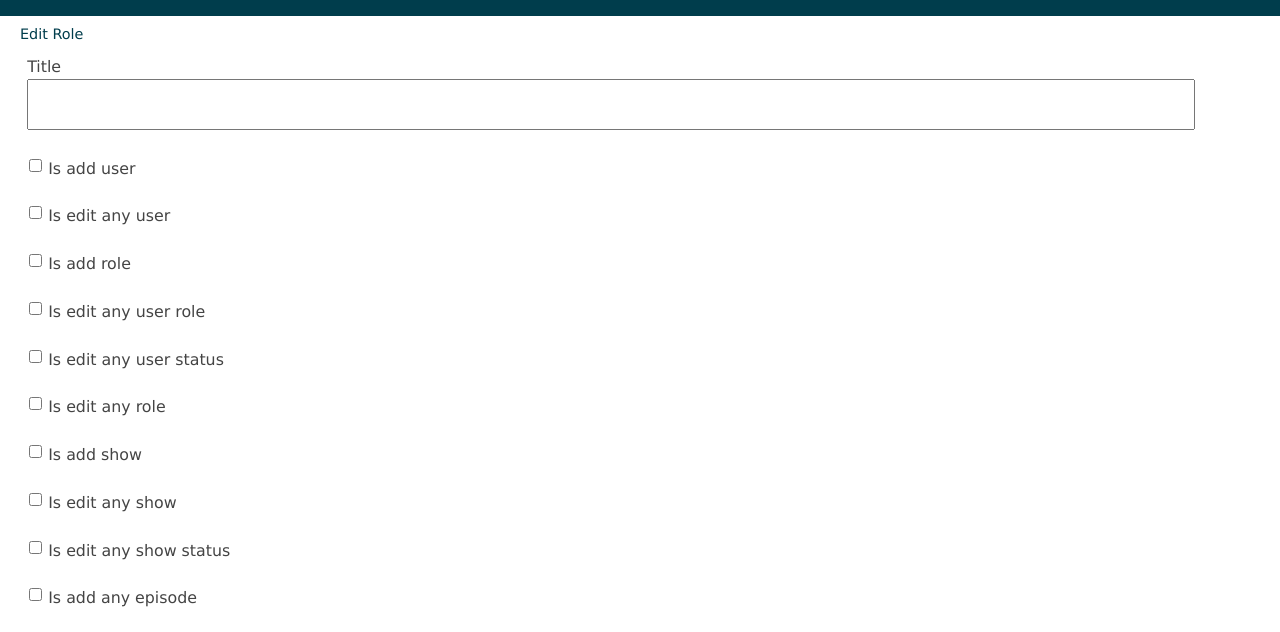
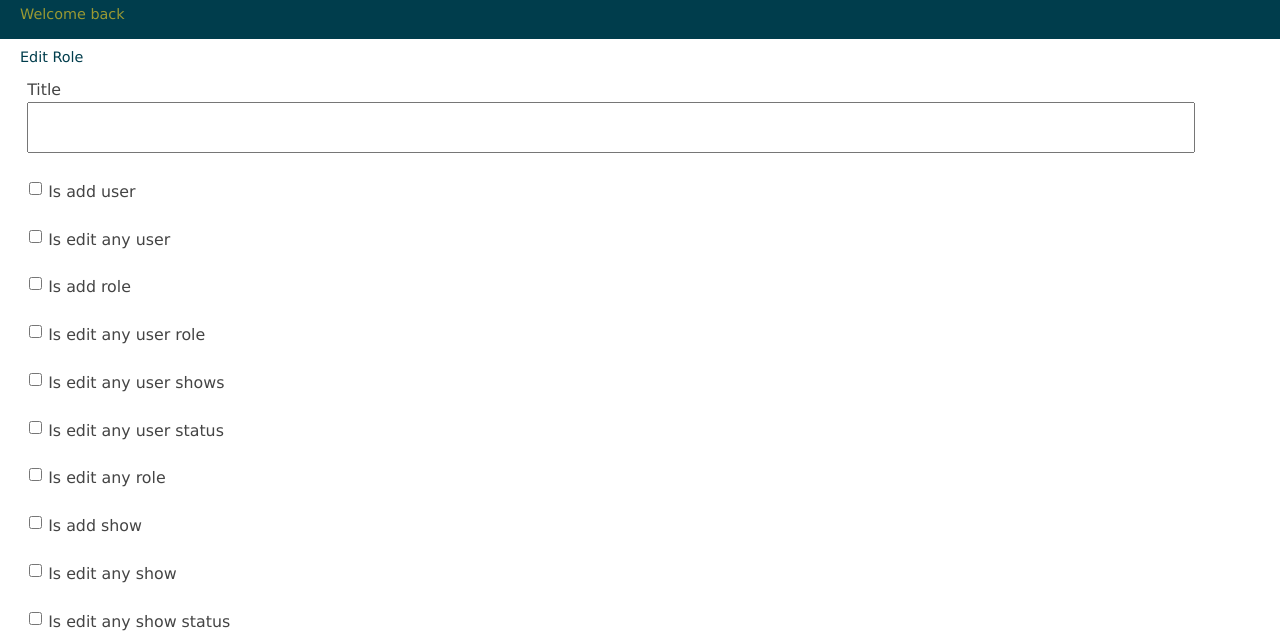
Before and after one commit to kfrankl1/media-catalog, a CakePHP app: the page made by app/View/Roles/edit.ctp in a window 1280 px wide. Shown: the part 31-663 px from the top of the page. Run offline with PHP 8.4 and a stand-in for CakePHP, Linux system fonts and the light colour scheme; the template is opened without the code that fills it, so the values that code supplies are empty; form fields are guessed from the names that the template uses; some libraries are stand-ins or nearby versions.

Commit message:
add permission to edit user's shows

```diff
--- a/app/View/Layouts/default.ctp
+++ b/app/View/Layouts/default.ctp
@@ -41,9 +41,18 @@
 	<div id="container">
 		<div id="header">
 			<h1><?php echo $this->Html->link($cakeDescription, 'http://cakephp.org'); ?></h1>
+            <h4>Welcome back
             <?php	if (AuthComponent::user('first_name') != null) {
-						echo '<h4>Welcome back ' . AuthComponent::user('first_name') . '</h4>'; //added by KF on 8/1/2013
-			?>
+						echo $this->Html->link(
+							AuthComponent::user('first_name'),
+							array(
+								'controller' => 'users',
+								'action' => 'edit',
+								AuthComponent::user('id')
+							)
+							, array('class' => 'account-link')
+						); ?>
+            </h4>
             <nav class="actions">
             	<?php echo $this->Html->link('Episodes', array('controller' => 'episodes', 'action' => 'index')); ?>
             	<?php echo $this->Html->link('Genres', array('controller' => 'genres', 'action' => 'index')); ?>
--- a/app/View/Roles/add.ctp
+++ b/app/View/Roles/add.ctp
@@ -8,6 +8,7 @@
 	echo $this->Form->input('is_edit_any_user', array('type' => 'checkbox'));
 	echo $this->Form->input('is_add_role', array('type' => 'checkbox'));
 	echo $this->Form->input('is_edit_any_user_role', array('type' => 'checkbox'));
+	echo $this->Form->input('is_edit_any_user_shows', array('type' => 'checkbox'));
 	echo $this->Form->input('is_edit_any_user_status', array('type' => 'checkbox'));
 	echo $this->Form->input('is_edit_any_role', array('type' => 'checkbox'));
 	echo $this->Form->input('is_add_show', array('type' => 'checkbox'));
--- a/app/View/Roles/edit.ctp
+++ b/app/View/Roles/edit.ctp
@@ -8,6 +8,7 @@
 	echo $this->Form->input('is_edit_any_user', array('type' => 'checkbox'));
 	echo $this->Form->input('is_add_role', array('type' => 'checkbox'));
 	echo $this->Form->input('is_edit_any_user_role', array('type' => 'checkbox'));
+	echo $this->Form->input('is_edit_any_user_shows', array('type' => 'checkbox'));
 	echo $this->Form->input('is_edit_any_user_status', array('type' => 'checkbox'));
 	echo $this->Form->input('is_edit_any_role', array('type' => 'checkbox'));
 	echo $this->Form->input('is_add_show', array('type' => 'checkbox'));
--- a/app/View/Roles/index.ctp
+++ b/app/View/Roles/index.ctp
@@ -15,6 +15,7 @@
         <th><?php echo $this->Paginator->sort('is_edit_any_user', 'Edit Any User'); ?></th>
         <th><?php echo $this->Paginator->sort('is_add_role', 'Add Role'); ?></th>
         <th><?php echo $this->Paginator->sort('is_edit_any_user_role', 'Edit Any User\'s Role'); ?></th>
+        <th><?php echo $this->Paginator->sort('is_edit_any_user_shows', 'Edit Any User\'s Shows'); ?></th>
         <th><?php echo $this->Paginator->sort('is_edit_any_user_status', 'Edit Any User Status'); ?></th>
         <th><?php echo $this->Paginator->sort('is_edit_any_role', 'Edit Any Role'); ?></th>
         <th><?php echo $this->Paginator->sort('is_add_show', 'Add Show'); ?></th>
@@ -50,6 +51,7 @@
         <td><?php echo $this->UI->toBolString($role['Role']['is_edit_any_user']); ?></td>
         <td><?php echo $this->UI->toBolString($role['Role']['is_add_role']); ?></td>
         <td><?php echo $this->UI->toBolString($role['Role']['is_edit_any_user_role']); ?></td>
+        <td><?php echo $this->UI->toBolString($role['Role']['is_edit_any_user_shows']); ?></td>
         <td><?php echo $this->UI->toBolString($role['Role']['is_edit_any_user_status']); ?></td>
         <td><?php echo $this->UI->toBolString($role['Role']['is_edit_any_role']); ?></td>
         <td><?php echo $this->UI->toBolString($role['Role']['is_add_show']); ?></td>
--- a/app/View/Roles/view.ctp
+++ b/app/View/Roles/view.ctp
@@ -5,6 +5,7 @@
 <p>Edit Any User: <?php echo $this->UI->toBolString($role['Role']['is_edit_any_user']); ?></p>
 <p>Add Role: <?php echo $this->UI->toBolString($role['Role']['is_add_role']); ?></p>
 <p>Edit Any User Role: <?php echo $this->UI->toBolString($role['Role']['is_edit_any_user_role']); ?></p>
+<p>Edit Any User's Shows: <?php echo $this->UI->toBolString($role['Role']['is_edit_any_user_show']); ?></p>
 <p>Edit Any User Status: <?php echo $this->UI->toBolString($role['Role']['is_edit_any_user_status']); ?></p>
 <p>Edit Any Role: <?php echo $this->UI->toBolString($role['Role']['is_edit_any_role']); ?></p>
 <p>Add Show: <?php echo $this->UI->toBolString($role['Role']['is_add_show']); ?></p>
--- a/app/webroot/css/cake.generic.css
+++ b/app/webroot/css/cake.generic.css
@@ -738,3 +738,12 @@
 #url-rewriting-warning {
 	display:none;
 }
+
+/** Kelsy Custom **/
+a.account-link:hover,
+a.account-link:visited,
+a.account-link:active,
+a.account-link:link {
+	color: #CCC;
+	text-decoration: underline;
+}
```
Also changed, not shown: app/Controller/UsersController.php (+8 -5 lines).
